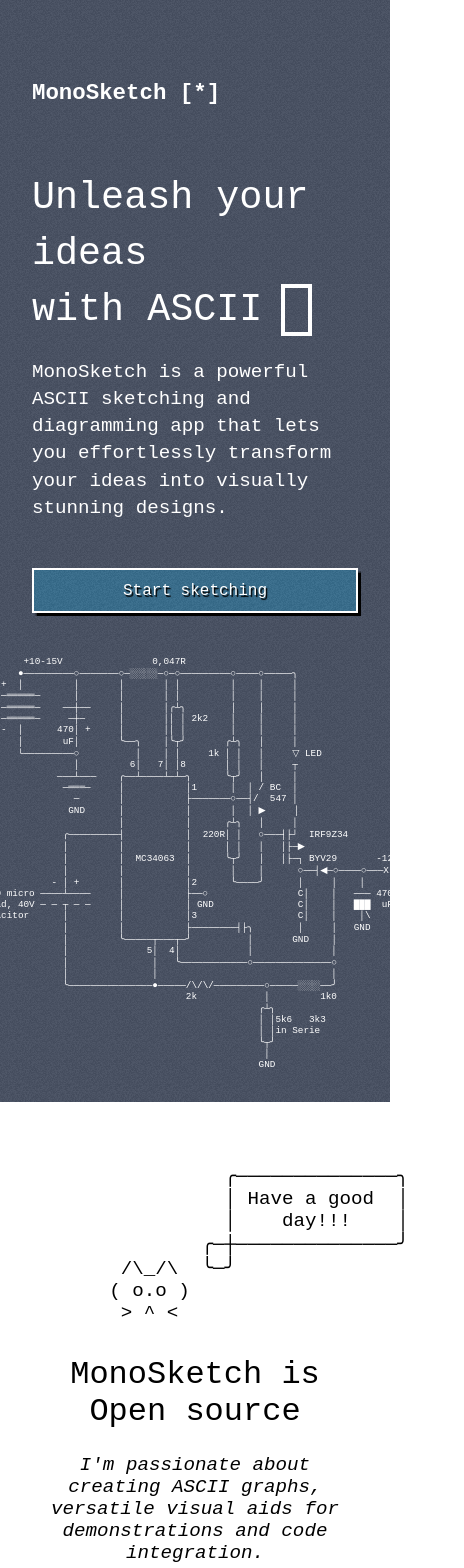
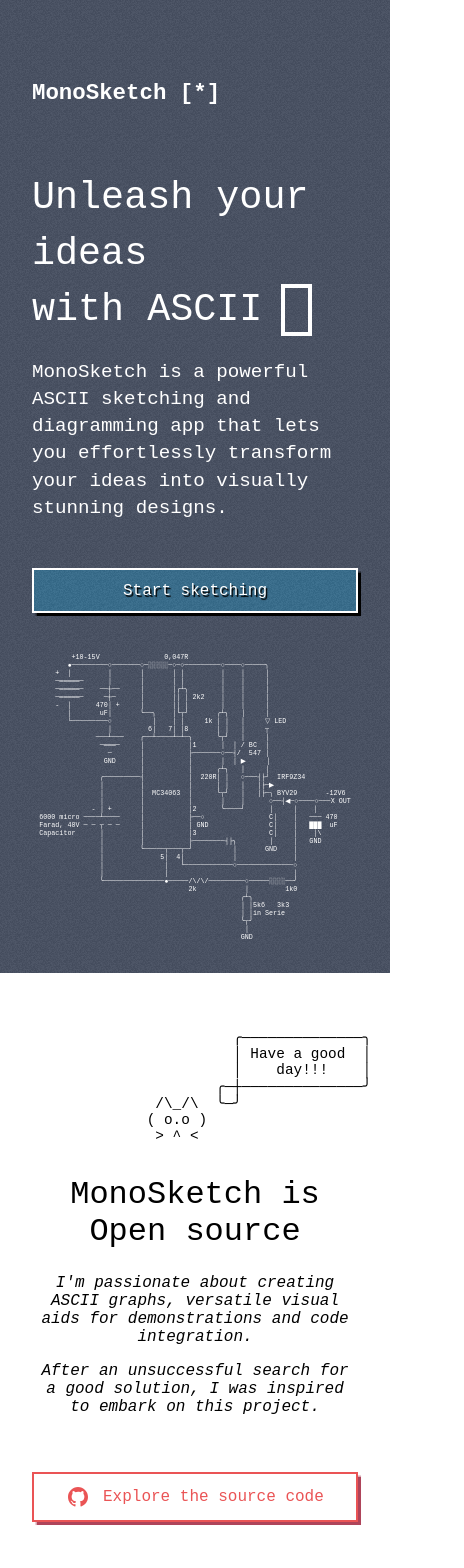
Before and after one commit to monosketch/monosketch.github.io, a SvelteKit app: page / in a window 390 px wide. Shown: the top 1568 px of the page, 464 px wide, since content can reach past the window. Built offline with nearby package versions, Linux system fonts and the light colour scheme; a web font is replaced by a local one.

Commit message:
Fix CSS for small screen

```diff
--- a/src/components/home/ClientServer.svelte
+++ b/src/components/home/ClientServer.svelte
@@ -70,6 +70,10 @@
             margin: 1rem;
         }
 
+        .graph {
+            font-size: calc(min(1.2rem, 0.7vw + 4px));
+        }
+
         .container {
             flex-direction: column;
             align-items: center;
--- a/src/components/home/HomeHeader.svelte
+++ b/src/components/home/HomeHeader.svelte
@@ -14,7 +14,7 @@
             <Space height="2.5rem"/>
             <CtaButton url="https://app.monosketch.io/" title="Start sketching" darkMode={true}/>
         </div>
-        <div class="demo-container">
+        <div class="graph">
             <DemoContent value="{circus}" isEditable="{true}" />
         </div>
 
@@ -45,7 +45,7 @@
         padding: 2rem;
     }
 
-    .demo-container {
+    .graph {
         padding: 0 2rem;
         font-size: calc(min(0.9rem, 0.6vw + 7px));
     }
@@ -67,12 +67,12 @@
             width: 100%;
         }
 
-        .demo-container {
+        .graph {
             width: 100%;
             padding-bottom: 2rem;
             display: flex;
             justify-content: center;
-            font-size: calc(min(1.2rem, 0.6vw + 7px));
+            font-size: calc(min(1.2rem, 0.7vw + 4px));
         }
     }
 </style>
--- a/src/components/home/OpenSource.svelte
+++ b/src/components/home/OpenSource.svelte
@@ -62,4 +62,10 @@
         display: flex;
         justify-content: center;
     }
+
+    @media (max-width: 68rem) {
+        .graph {
+            font-size: 0.9rem;
+        }
+    }
 </style>
--- a/src/components/pageheader/Left.svelte
+++ b/src/components/pageheader/Left.svelte
@@ -1,9 +1,11 @@
 <script>
+    import NonBreak from "../shared/NonBreak.svelte";
+
     const basePath = import.meta.env.BASE_URL;
 </script>
 
 <div class="brand">
-    <h1><a href="{basePath}">MonoSketch [*]</a></h1>
+    <h1><a href="{basePath}"><NonBreak>MonoSketch [*]</NonBreak></a></h1>
 </div>
 
 <style>
--- a/src/components/pageheader/Right.svelte
+++ b/src/components/pageheader/Right.svelte
@@ -1,12 +1,13 @@
 <script>
     import GitHubStars from "../shared/icon/GitHubStars.svelte";
+    import NonBreak from "../shared/NonBreak.svelte";
 </script>
 
 <div class="tool">
     <a class="github-star" href="https://github.com/tuanchauict/MonoSketch/stargazers">
         <GitHubStars/>
     </a>
-    <a class="cta" href="https://app.monosketch.io">Start sketching</a>
+    <a class="cta" href="https://app.monosketch.io"><NonBreak>Start sketching</NonBreak></a>
 </div>
 
 <style>
@@ -41,4 +42,13 @@
     a {
         text-decoration: none;
     }
+
+    @media (max-width: 100rem) {
+        .cta {
+            display: none;
+        }
+        .github-star {
+            margin-right: 1rem;
+        }
+    }
 </style>
--- a/static/style.css
+++ b/static/style.css
@@ -6,7 +6,8 @@
   box-sizing: border-box; }
 
 body {
-  font-family: "Jetbrains Mono", "Fira code", "Courier New", Courier, monospace; }
+  font-family: "Jetbrains Mono", "Fira code", "Courier New", Courier, monospace;
+  overflow-x: hidden; }
 
 body {
   display: flex;
@@ -54,3 +55,13 @@ section {
 
 .quote:after {
   content: '”'; }
+
+.graph {
+  overflow-x: clip; }
+
+@media (max-width: 100rem) {
+  .section-subtitle {
+    font-size: 1rem; }
+
+  .quote:before, .quote:after {
+    font-size: 5rem; } }
--- a/style.scss
+++ b/style.scss
@@ -12,6 +12,7 @@ $bg-stroke-width: 2.3rem;
 
 body {
   font-family: $font;
+  overflow-x: hidden;
 }
 
 body {
@@ -69,3 +70,17 @@ section {
 .quote:after {
   content: '”';
 }
+
+.graph {
+  overflow-x: clip;
+}
+
+@media (max-width: 100rem) {
+  .section-subtitle {
+    font-size: 1rem;
+  }
+
+  .quote:before, .quote:after {
+    font-size: 5rem;
+  }
+}
```
